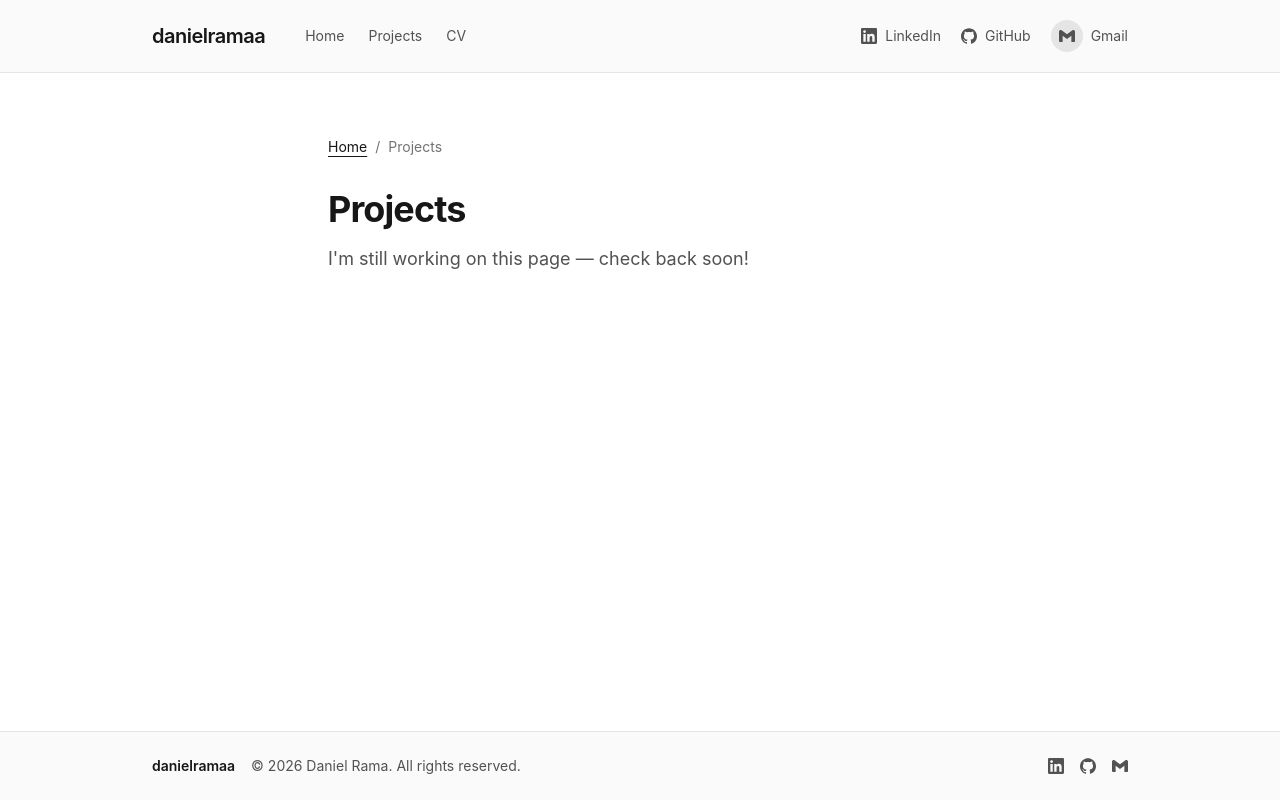
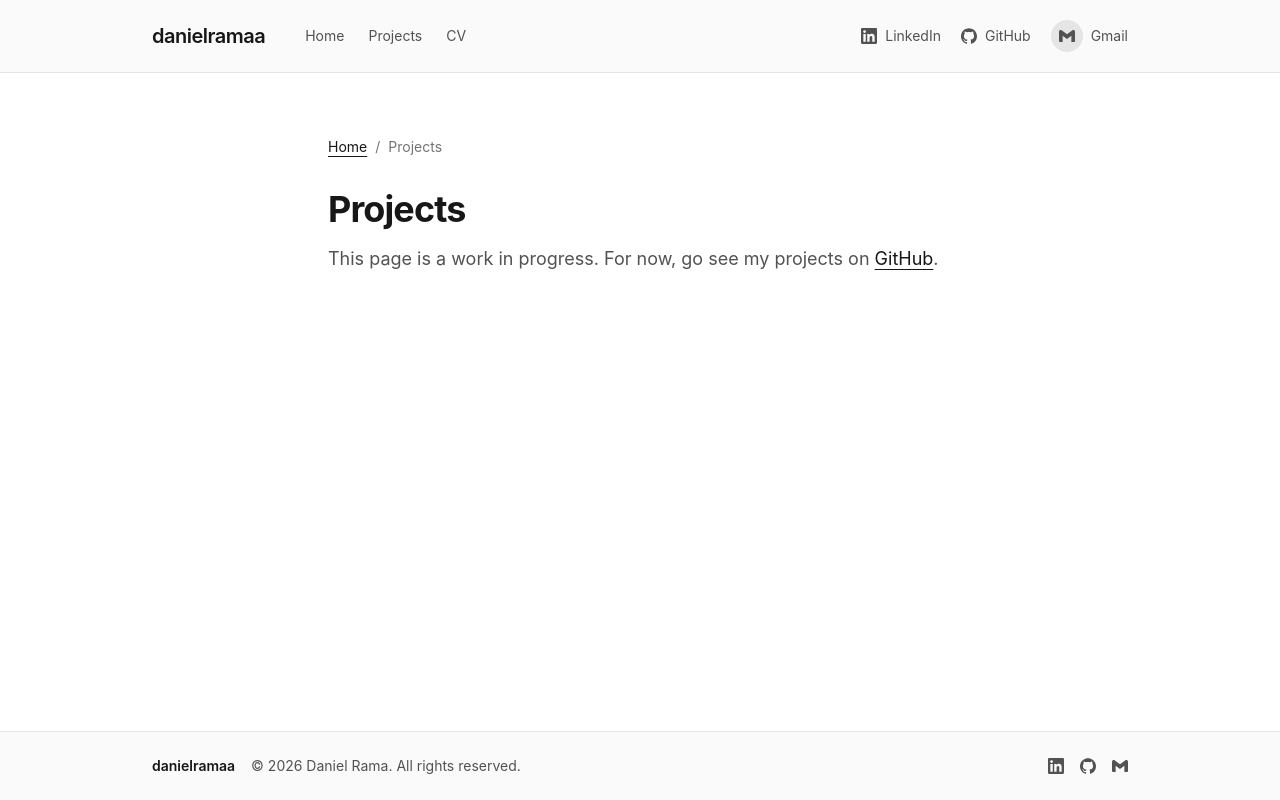
Before and after one commit to danielramaa/website, an Astro site: page /projects in a window 1280 px wide. Built offline with nearby package versions, Linux system fonts and the light colour scheme; Astro itself is replaced by a stand-in of ours.

Commit message:
Update CV and intro content; enhance projects page with GitHub link

```diff
--- a/src/content/intro.mdx
+++ b/src/content/intro.mdx
@@ -2,7 +2,8 @@
 
 I'm an Informatics and Computing Engineering student at [FEUP](https://fe.up.pt), in Porto.
 I'm most at home close to the hardware — systems programming in C, computer architecture
-and algorithms — but I also enjoy building backends and things for the web.
+and algorithms — but I also enjoy building backends and things for the web. This website,
+for example, is hosted on [Cloudflare Workers](https://workers.cloudflare.com).
 
 Right now I'm:
 
--- a/src/pages/projects.astro
+++ b/src/pages/projects.astro
@@ -5,6 +5,12 @@ import Layout from '../layouts/Layout.astro';
 <Layout title="Projects — Daniel Rama" description="Projects by Daniel Rama.">
   <h1 class="text-4xl font-bold tracking-tight">Projects</h1>
   <p class="mt-4 text-lg text-neutral-600 dark:text-neutral-400">
-    I'm still working on this page — check back soon!
+    This page is a work in progress. For now, go see my projects on{' '}
+    <a
+      href="https://github.com/danielramaa"
+      target="_blank"
+      rel="noopener noreferrer"
+      class="text-neutral-900 underline underline-offset-4 hover:text-neutral-600 dark:text-neutral-100 dark:hover:text-neutral-300"
+    >GitHub</a>.
   </p>
 </Layout>
```
Also changed, not shown: 2 other files.
